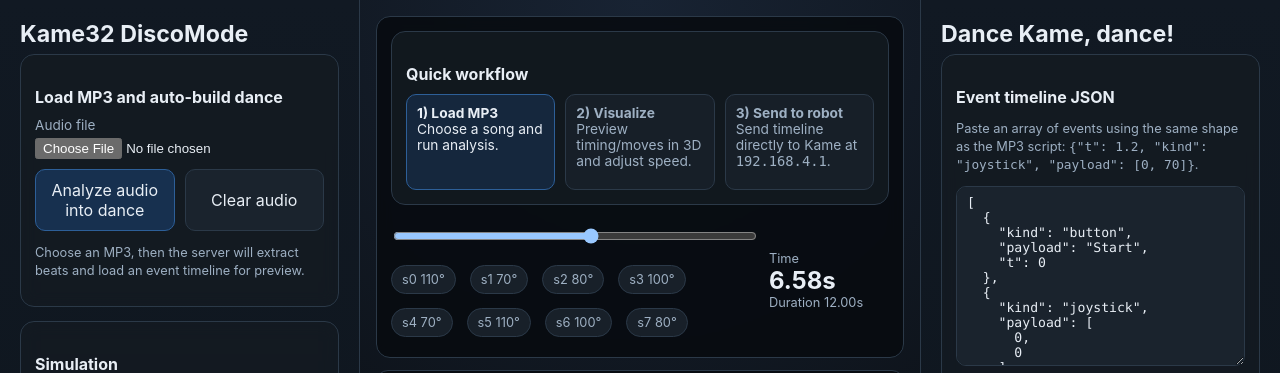
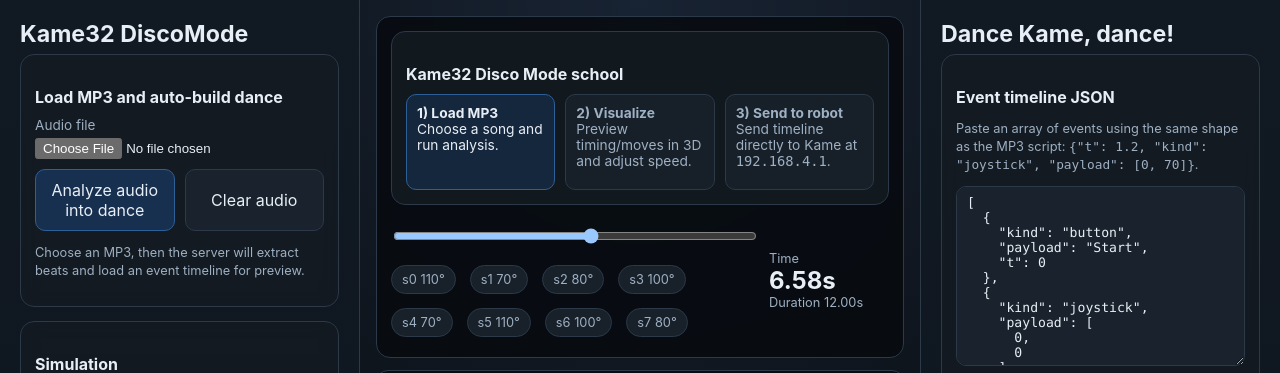
Before and after one commit to luisriverag/kame32-discomode, a Flask app: page / in a window 1280 px wide. Shown: the top 373 px of the page. Run offline with Flask 3, Linux system fonts and the light colour scheme; some libraries are stand-ins or nearby versions.

Commit message:
Gitup Update from M06

```diff
--- a/templates/index.html
+++ b/templates/index.html
@@ -355,7 +355,7 @@
     <main class="viewer">
       <div class="meter">
         <div class="card" style="margin-bottom: 12px;">
-          <h2>Quick workflow</h2>
+          <h2>Kame32 Disco Mode school</h2>
           <div class="workflow">
             <div id="workflowAnalyze" class="workflow-step active"><strong>1) Load MP3</strong><br>Choose a song and run analysis.</div>
             <div id="workflowVisualize" class="workflow-step"><strong>2) Visualize</strong><br>Preview timing/moves in 3D and adjust speed.</div>
```
